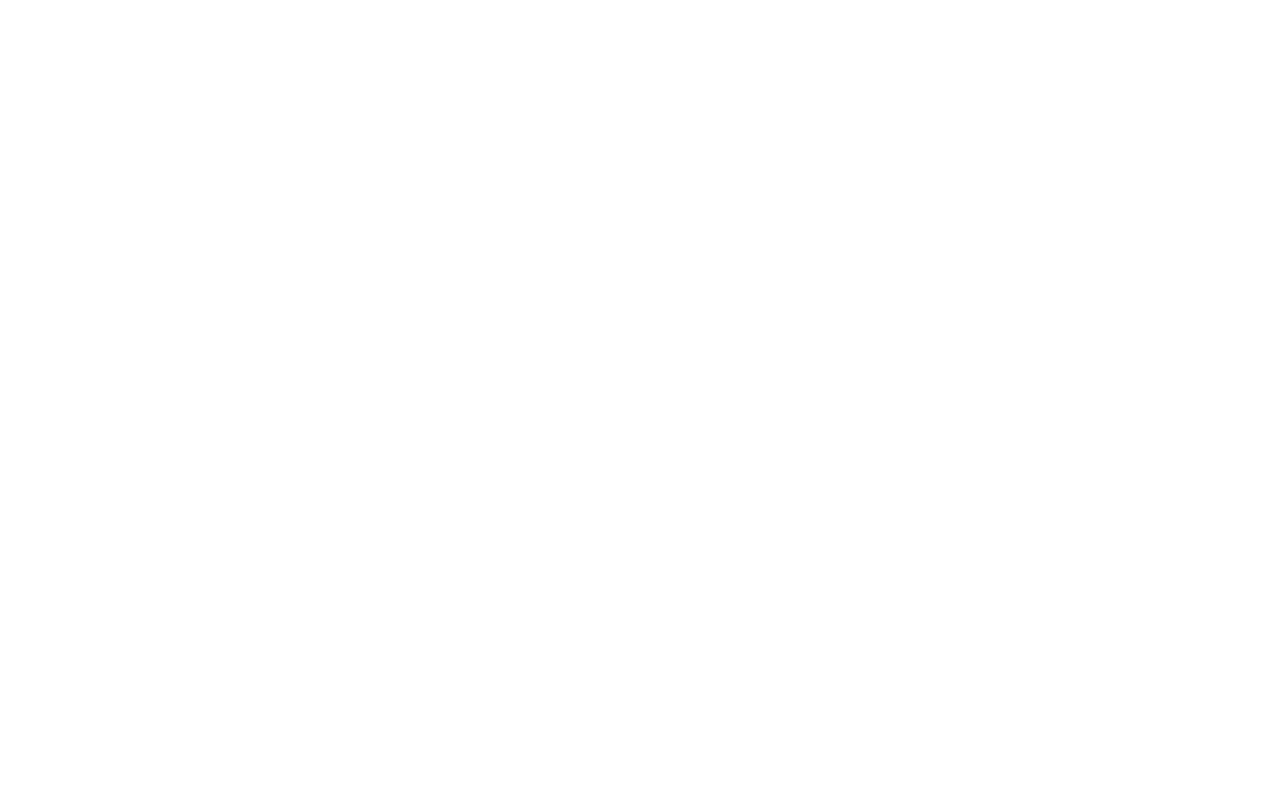
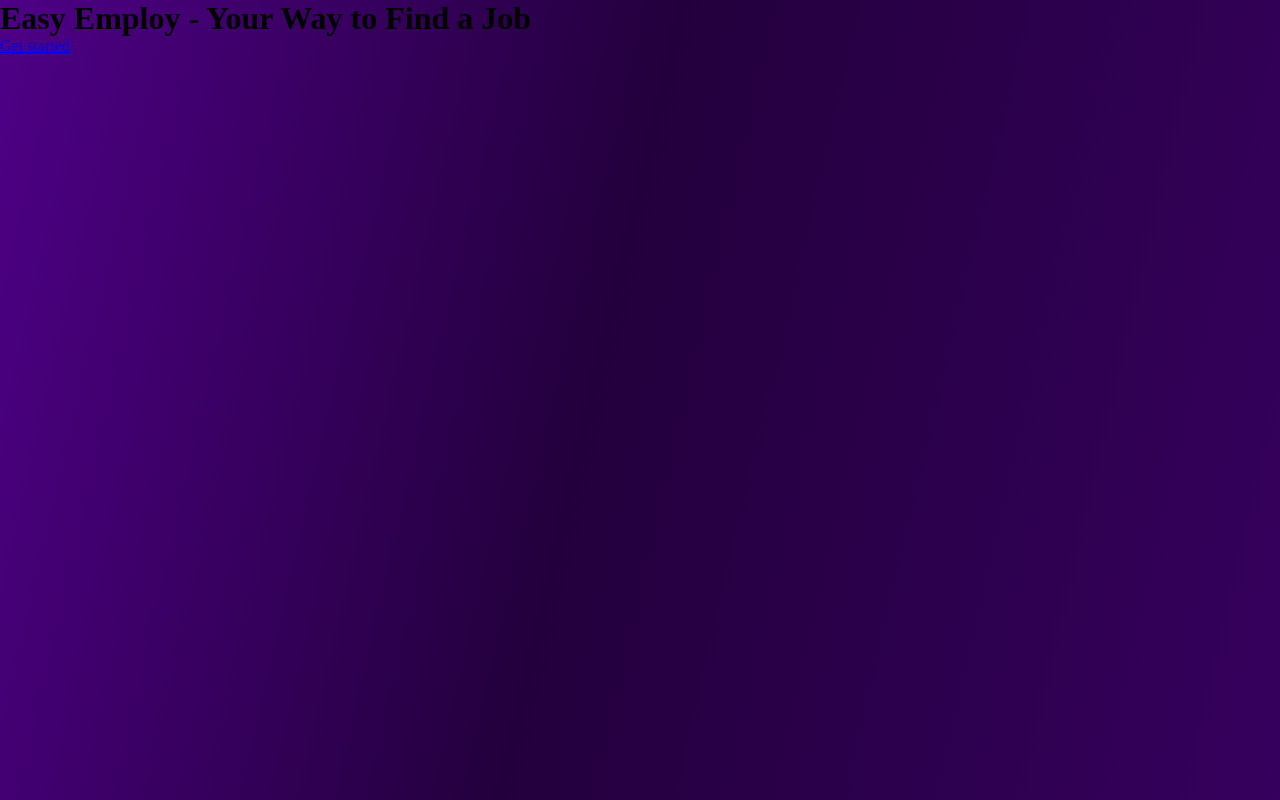
Before and after one commit to mizdebski77/Easy-Employ, a React (Create React App) app: page /Home in a window 1280 px wide. Built offline with nearby package versions, Linux system fonts and the light colour scheme.

Commit message:
Global styles and theme added

```diff
--- a/package.json
+++ b/package.json
@@ -10,9 +10,12 @@
     "@types/node": "^16.18.61",
     "@types/react": "^18.2.37",
     "@types/react-dom": "^18.2.15",
+    "@types/styled-components": "^5.1.30",
     "react": "^18.2.0",
     "react-dom": "^18.2.0",
+    "react-router-dom": "^6.18.0",
     "react-scripts": "5.0.1",
+    "styled-components": "^6.1.1",
     "typescript": "^4.9.5",
     "web-vitals": "^2.1.4"
   },
@@ -39,8 +42,5 @@
       "last 1 firefox version",
       "last 1 safari version"
     ]
-  },
-  "devDependencies": {
-    "tailwindcss": "^3.3.5"
   }
 }
--- a/public/index.html
+++ b/public/index.html
@@ -7,9 +7,12 @@
   <meta name="viewport" content="width=device-width, initial-scale=1" />
   <meta name="theme-color" content="#000000" />
   <meta name="description" content="Web site created using create-react-app" />
+  <link rel="stylesheet" href="https://cdnjs.cloudflare.com/ajax/libs/normalize/8.0.1/normalize.css"
+    integrity="sha512-oHDEc8Xed4hiW6CxD7qjbnI+B07vDdX7hEPTvn9pSZO1bcRqHp8mj9pyr+8RVC2GmtEfI2Bi9Ke9Ass0as+zpg=="
+    crossorigin="anonymous" referrerpolicy="no-referrer" />
   <link rel="apple-touch-icon" href="%PUBLIC_URL%/logo192.png" />
   <link rel="manifest" href="%PUBLIC_URL%/manifest.json" />
-  <title>Easy Employ App</title>
+  <title>Easy Employ</title>
 </head>
 
 <body>
--- a/src/core/App.tsx
+++ b/src/core/App.tsx
@@ -1,7 +1,16 @@
+import { HomePage } from "../features/HomePage/homePage";
+import { BrowserRouter, Route, Routes, Navigate } from "react-router-dom";
 
 function App() {
   return (
-    null
+    <BrowserRouter>
+      <Routes>
+        <Route path="/Home" element={<HomePage />} />
+        <Route path={"*"} element={<Navigate replace to="/Home" />}> </Route>
+      </Routes>
+
+    </BrowserRouter>
+
   );
 }
 
--- /dev/null
+++ b/src/core/globalStyles.tsx
@@ -0,0 +1,19 @@
+import { createGlobalStyle } from "styled-components";
+
+export const GlobalStyles = createGlobalStyle`
+html {
+    box-sizing: border-box;
+  }
+
+  *,
+  ::after,
+  ::before {
+    box-sizing: inherit;
+  }
+
+body {
+  word-break: break-word;
+  background: ${({ theme }) => theme.color.mainColor};
+  font-family: 'Playfair Display', serif;
+  margin: 0;
+}`;
--- /dev/null
+++ b/src/core/theme.ts
@@ -0,0 +1,12 @@
+export const theme = {
+    color: {
+        mainColor: "#fff;",
+        fontColor: "#6E00BE",
+    },
+
+    breakPoint: {
+        firstBreakPoint: 1380,
+        secondBreakPoint: 1200,
+        mobileMax: 767,
+    }
+};
--- /dev/null
+++ b/src/features/HomePage/homePage.tsx
@@ -0,0 +1,11 @@
+import React from 'react';
+import { ButtonLink, Title, Wrapper } from './styledHomePage';
+
+export const HomePage = () => {
+    return (
+        <Wrapper>
+            <Title>Easy Employ - Your Way to Find a Job</Title>
+            <ButtonLink to = "/form">Get started</ButtonLink>
+        </Wrapper>
+    );
+};
--- /dev/null
+++ b/src/features/HomePage/styledHomePage.ts
@@ -0,0 +1,15 @@
+import { Link } from "react-router-dom";
+import { styled } from "styled-components";
+
+export const Wrapper = styled.section`
+    background: linear-gradient(103deg, #4E0086 0%, #23003D 46.6%, #36005E 100.99%);
+    min-height: 100vh;
+`;
+
+export const Title = styled.h1`
+    margin: 0px;
+`;
+
+export const ButtonLink = styled(Link)`
+
+`;
--- a/src/index.tsx
+++ b/src/index.tsx
@@ -2,12 +2,18 @@ import React from 'react';
 import ReactDOM from 'react-dom/client';
 import reportWebVitals from './reportWebVitals';
 import App from './core/App';
+import { ThemeProvider } from 'styled-components';
+import { GlobalStyles } from './core/globalStyles';
+import { theme } from './core/theme';
 
 const root = ReactDOM.createRoot(
   document.getElementById('root') as HTMLElement
 );
 root.render(
-  <App />
+  <ThemeProvider theme={theme}>
+    <GlobalStyles />
+    <App />
+  </ThemeProvider>
 );
 
 // If you want to start measuring performance in your app, pass a function
```
Also changed, not shown: src/core/styledComponents.d.ts (added, +16 -0 lines), 1 other file (tests, documents, lock files or other folders).
